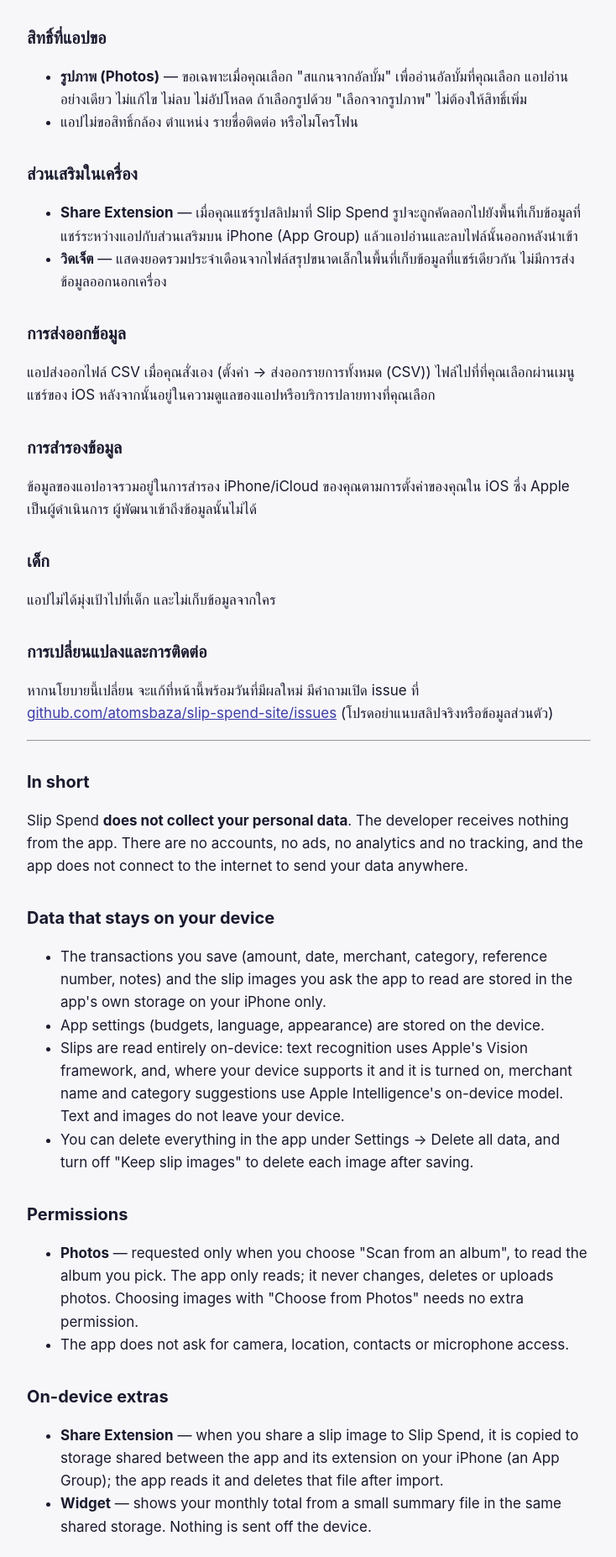
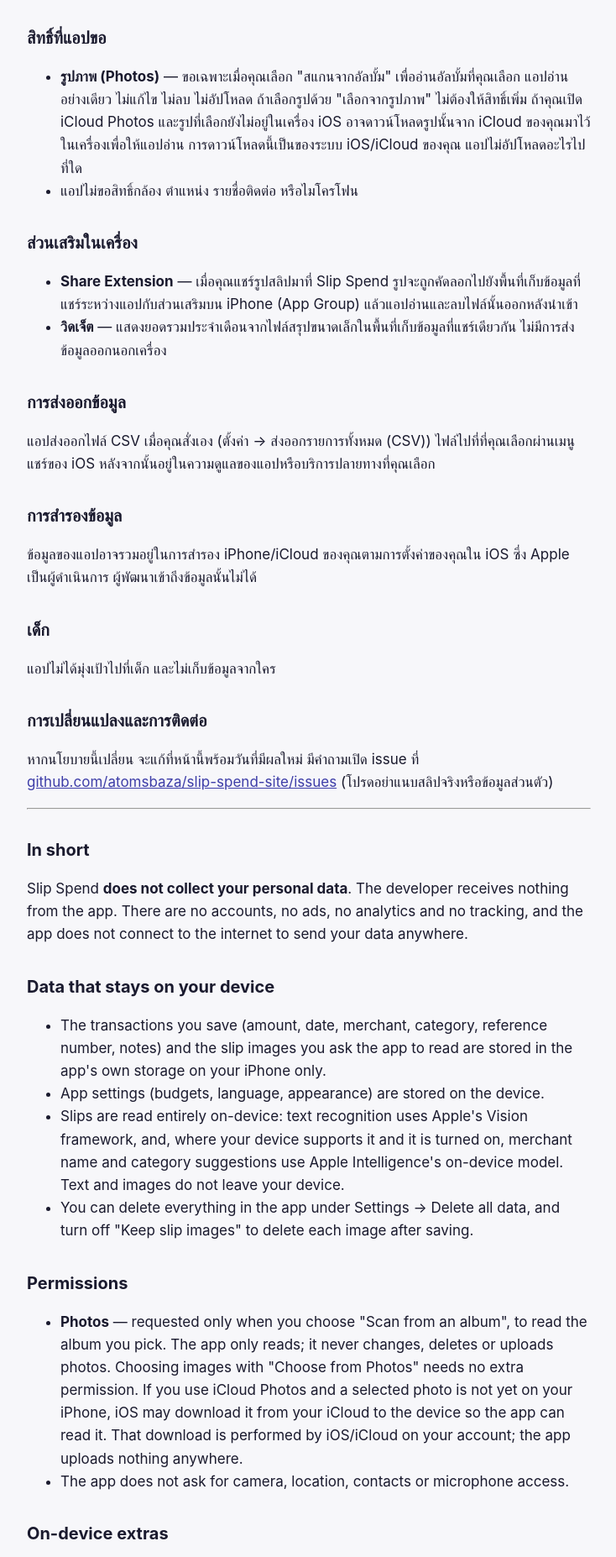
Before and after one commit to atomsbaza/slip-spend-site, a plain HTML site: page privacy.html in a window 1280 px wide. Shown: the part 646-2500 px from the top of the page at 84% size, without its empty margins (272-1006 px from the left). Drawn offline with Linux system fonts and the light colour scheme.

Commit message:
Privacy: explain iCloud Photos downloads are done by iOS, app uploads nothing

```diff
--- a/privacy.html
+++ b/privacy.html
@@ -26,7 +26,7 @@
 
     <h2>สิทธิ์ที่แอปขอ</h2>
     <ul>
-      <li><strong>รูปภาพ (Photos)</strong> — ขอเฉพาะเมื่อคุณเลือก "สแกนจากอัลบั้ม" เพื่ออ่านอัลบั้มที่คุณเลือก แอปอ่านอย่างเดียว ไม่แก้ไข ไม่ลบ ไม่อัปโหลด ถ้าเลือกรูปด้วย "เลือกจากรูปภาพ" ไม่ต้องให้สิทธิ์เพิ่ม</li>
+      <li><strong>รูปภาพ (Photos)</strong> — ขอเฉพาะเมื่อคุณเลือก "สแกนจากอัลบั้ม" เพื่ออ่านอัลบั้มที่คุณเลือก แอปอ่านอย่างเดียว ไม่แก้ไข ไม่ลบ ไม่อัปโหลด ถ้าเลือกรูปด้วย "เลือกจากรูปภาพ" ไม่ต้องให้สิทธิ์เพิ่ม ถ้าคุณเปิด iCloud Photos และรูปที่เลือกยังไม่อยู่ในเครื่อง iOS อาจดาวน์โหลดรูปนั้นจาก iCloud ของคุณมาไว้ในเครื่องเพื่อให้แอปอ่าน การดาวน์โหลดนี้เป็นของระบบ iOS/iCloud ของคุณ แอปไม่อัปโหลดอะไรไปที่ใด</li>
       <li>แอปไม่ขอสิทธิ์กล้อง ตำแหน่ง รายชื่อติดต่อ หรือไมโครโฟน</li>
     </ul>
 
@@ -65,7 +65,7 @@
 
     <h2>Permissions</h2>
     <ul>
-      <li><strong>Photos</strong> — requested only when you choose "Scan from an album", to read the album you pick. The app only reads; it never changes, deletes or uploads photos. Choosing images with "Choose from Photos" needs no extra permission.</li>
+      <li><strong>Photos</strong> — requested only when you choose "Scan from an album", to read the album you pick. The app only reads; it never changes, deletes or uploads photos. Choosing images with "Choose from Photos" needs no extra permission. If you use iCloud Photos and a selected photo is not yet on your iPhone, iOS may download it from your iCloud to the device so the app can read it. That download is performed by iOS/iCloud on your account; the app uploads nothing anywhere.</li>
       <li>The app does not ask for camera, location, contacts or microphone access.</li>
     </ul>
 
```
